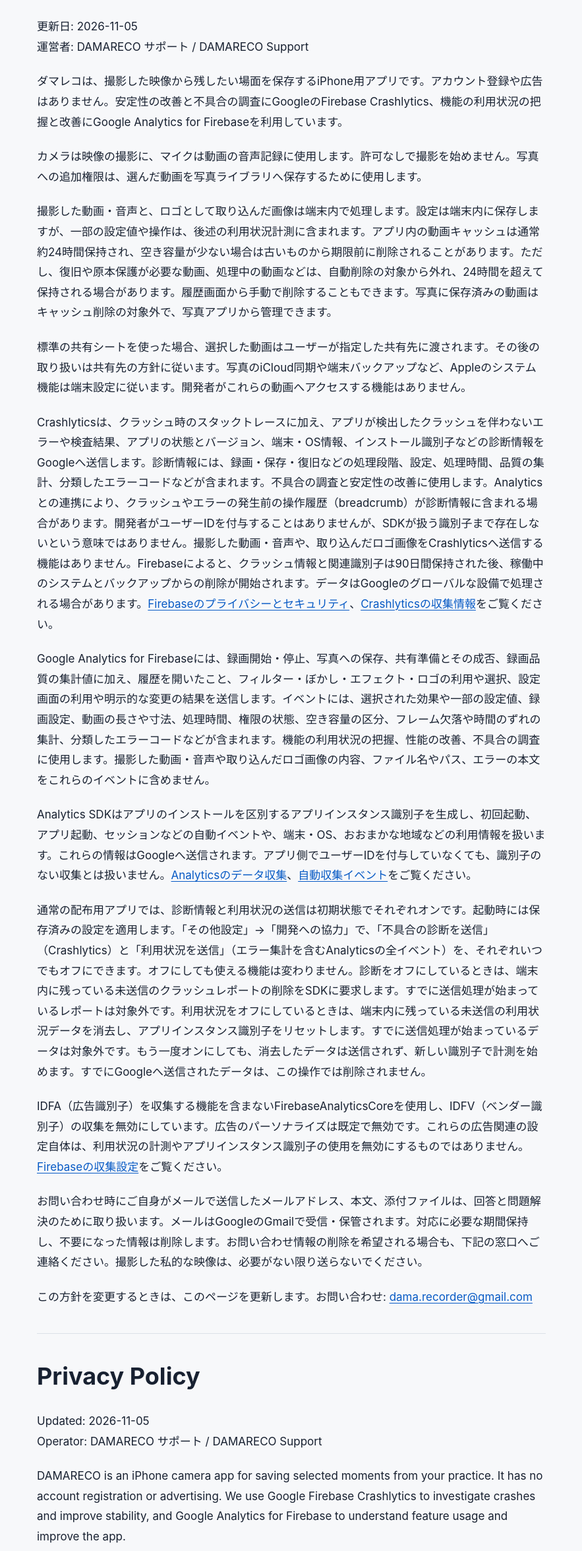
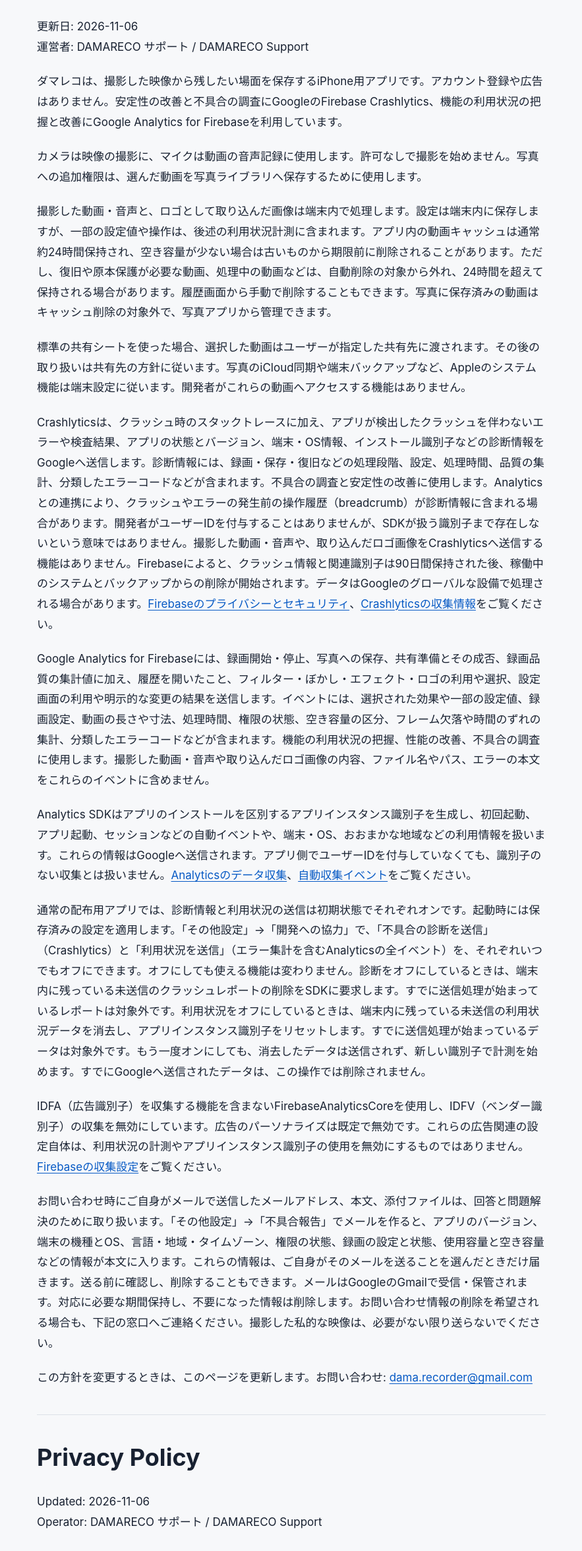
Before and after one commit to hiralin/damareco-site, a plain HTML site: page privacy.html in a window 1280 px wide. Shown: the part 185-2535 px from the top of the page at 66% size, without its empty margins (198-1081 px from the left). Drawn offline with Linux system fonts and the light colour scheme.

Commit message:
不具合報告のメールに端末の情報が入り、送ると選んだときだけ届くことを書く
アプリの「その他設定」→「不具合報告」で作るメールに、アプリが端末とアプリの情報を入れること、利用者がそのメールを送ると選んだときだけ届くこと、送る前に確認・削除できることを日英で書く。原稿は hiralin/damareco#257。更新日を 2026-11-06 にする。

Co-Authored-By: Claude Opus 5.5 <noreply@anthropic.com>

```diff
--- a/privacy.html
+++ b/privacy.html
@@ -1,5 +1,5 @@
 <!doctype html><html lang="ja"><head><meta charset="utf-8"><meta name="viewport" content="width=device-width, initial-scale=1"><meta name="color-scheme" content="light dark"><title>プライバシーポリシー / Privacy Policy | DAMARECO</title><meta name="description" content="ダマレコ / DAMARECO の公式サポートとプライバシーポリシー。"><link rel="stylesheet" href="style.css"></head><body><header><a href="index.html">ダマレコ <span lang="en">DAMARECO</span></a><nav aria-label="ページ"><a href="support.html">サポート</a><a href="privacy.html">Privacy</a></nav></header><main><h1>ダマレコ / DAMARECO プライバシーポリシー</h1>
-<p>更新日: 2026-11-05<br>運営者: DAMARECO サポート / DAMARECO Support</p>
+<p>更新日: 2026-11-06<br>運営者: DAMARECO サポート / DAMARECO Support</p>
 <p>ダマレコは、撮影した映像から残したい場面を保存するiPhone用アプリです。アカウント登録や広告はありません。安定性の改善と不具合の調査にGoogleのFirebase Crashlytics、機能の利用状況の把握と改善にGoogle Analytics for Firebaseを利用しています。</p>
 <p>カメラは映像の撮影に、マイクは動画の音声記録に使用します。許可なしで撮影を始めません。写真への追加権限は、選んだ動画を写真ライブラリへ保存するために使用します。</p>
 <p>撮影した動画・音声と、ロゴとして取り込んだ画像は端末内で処理します。設定は端末内に保存しますが、一部の設定値や操作は、後述の利用状況計測に含まれます。アプリ内の動画キャッシュは通常約24時間保持され、空き容量が少ない場合は古いものから期限前に削除されることがあります。ただし、復旧や原本保護が必要な動画、処理中の動画などは、自動削除の対象から外れ、24時間を超えて保持される場合があります。履歴画面から手動で削除することもできます。写真に保存済みの動画はキャッシュ削除の対象外で、写真アプリから管理できます。</p>
@@ -9,11 +9,11 @@
 <p>Analytics SDKはアプリのインストールを区別するアプリインスタンス識別子を生成し、初回起動、アプリ起動、セッションなどの自動イベントや、端末・OS、おおまかな地域などの利用情報を扱います。これらの情報はGoogleへ送信されます。アプリ側でユーザーIDを付与していなくても、識別子のない収集とは扱いません。<a href="https://support.google.com/firebase/answer/6318039">Analyticsのデータ収集</a>、<a href="https://support.google.com/analytics/answer/9234069">自動収集イベント</a>をご覧ください。</p>
 <p>通常の配布用アプリでは、診断情報と利用状況の送信は初期状態でそれぞれオンです。起動時には保存済みの設定を適用します。「その他設定」→「開発への協力」で、「不具合の診断を送信」（Crashlytics）と「利用状況を送信」（エラー集計を含むAnalyticsの全イベント）を、それぞれいつでもオフにできます。オフにしても使える機能は変わりません。診断をオフにしているときは、端末内に残っている未送信のクラッシュレポートの削除をSDKに要求します。すでに送信処理が始まっているレポートは対象外です。利用状況をオフにしているときは、端末内に残っている未送信の利用状況データを消去し、アプリインスタンス識別子をリセットします。すでに送信処理が始まっているデータは対象外です。もう一度オンにしても、消去したデータは送信されず、新しい識別子で計測を始めます。すでにGoogleへ送信されたデータは、この操作では削除されません。</p>
 <p>IDFA（広告識別子）を収集する機能を含まないFirebaseAnalyticsCoreを使用し、IDFV（ベンダー識別子）の収集を無効にしています。広告のパーソナライズは既定で無効です。これらの広告関連の設定自体は、利用状況の計測やアプリインスタンス識別子の使用を無効にするものではありません。<a href="https://firebase.google.com/docs/analytics/ios/configure-data-collection">Firebaseの収集設定</a>をご覧ください。</p>
-<p>お問い合わせ時にご自身がメールで送信したメールアドレス、本文、添付ファイルは、回答と問題解決のために取り扱います。メールはGoogleのGmailで受信・保管されます。対応に必要な期間保持し、不要になった情報は削除します。お問い合わせ情報の削除を希望される場合も、下記の窓口へご連絡ください。撮影した私的な映像は、必要がない限り送らないでください。</p>
+<p>お問い合わせ時にご自身がメールで送信したメールアドレス、本文、添付ファイルは、回答と問題解決のために取り扱います。「その他設定」→「不具合報告」でメールを作ると、アプリのバージョン、端末の機種とOS、言語・地域・タイムゾーン、権限の状態、録画の設定と状態、使用容量と空き容量などの情報が本文に入ります。これらの情報は、ご自身がそのメールを送ることを選んだときだけ届きます。送る前に確認し、削除することもできます。メールはGoogleのGmailで受信・保管されます。対応に必要な期間保持し、不要になった情報は削除します。お問い合わせ情報の削除を希望される場合も、下記の窓口へご連絡ください。撮影した私的な映像は、必要がない限り送らないでください。</p>
 <p>この方針を変更するときは、このページを更新します。お問い合わせ: <a href="mailto:dama.recorder@gmail.com">dama.recorder@gmail.com</a></p>
 <hr>
 <h1>Privacy Policy</h1>
-<p>Updated: 2026-11-05<br>Operator: DAMARECO サポート / DAMARECO Support</p>
+<p>Updated: 2026-11-06<br>Operator: DAMARECO サポート / DAMARECO Support</p>
 <p>DAMARECO is an iPhone camera app for saving selected moments from your practice. It has no account registration or advertising. We use Google Firebase Crashlytics to investigate crashes and improve stability, and Google Analytics for Firebase to understand feature usage and improve the app.</p>
 <p>Camera access records video. Microphone access records its sound. Photos add permission saves the clips you select to your photo library.</p>
 <p>Recorded video and audio, and images imported as logos, are processed on your device. Preferences are stored on your device, while some setting values and actions are included in the usage measurement described below. In-app video caches normally remain for about 24 hours; older caches may be removed earlier when storage is low. Videos needed for recovery or original protection, and videos still in use by an operation, may be excluded from automatic cleanup and kept for longer than 24 hours. You can also remove them from history. Cache cleanup does not remove videos already saved to Photos, which you can manage in the Photos app.</p>
@@ -23,7 +23,7 @@
 <p>The Analytics SDK generates an app-instance identifier for each installation and handles automatic events such as first launches, app opens, and sessions, along with device, OS, and approximate geography information. This information is sent to Google. Not assigning developer user IDs does not mean collection has no identifiers. See <a href="https://support.google.com/firebase/answer/6318039">Analytics data collection</a> and <a href="https://support.google.com/analytics/answer/9234069">automatically collected events</a>.</p>
 <p>In the normal release app, sending diagnostics and usage data is on by default for each purpose. Saved preferences are applied at launch. In &#x201C;Other settings&#x201D; → &#x201C;Help Improve the App&#x201D;, you can independently turn off &#x201C;Send Diagnostics&#x201D; (Crashlytics) and &#x201C;Send Usage Data&#x201D; (all Analytics events, including error counts) at any time. Turning either off does not limit any features. When diagnostics are off, the app asks the SDK to delete unsent crash reports that remain on your device. Reports already being sent are not affected. When usage data is off, the app clears unsent usage data remaining on your device and resets the app-instance identifier. Data already being sent is not affected. If you turn it back on, the cleared data is not sent, and measurement starts with a new identifier. Data already sent to Google is not deleted by this action.</p>
 <p>The app uses FirebaseAnalyticsCore without IDFA collection capability, disables IDFV collection, and disables advertising personalization by default. These advertising-related settings themselves do not disable usage measurement or app-instance identifiers. See <a href="https://firebase.google.com/docs/analytics/ios/configure-data-collection">Firebase collection settings</a>.</p>
-<p>Your email address, message, and attachments voluntarily sent to support are used to respond and resolve your request. Support email is received and stored using Google Gmail. We retain it as needed to handle your request and delete information when no longer needed. You may also contact us to request deletion of support correspondence. Please do not send private recordings unless needed.</p>
+<p>Your email address, message, and attachments voluntarily sent to support are used to respond and resolve your request. If you use &#x201C;Other settings&#x201D; → &#x201C;Report a bug&#x201D; to create an email, the app adds information such as the app version, device model and OS, language, region and time zone, permission status, recording settings and status, and storage used and available to the message. This information reaches us only if you choose to send that email, and you can review or delete it before sending. Support email is received and stored using Google Gmail. We retain it as needed to handle your request and delete information when no longer needed. You may also contact us to request deletion of support correspondence. Please do not send private recordings unless needed.</p>
 <p>Changes to this policy will be posted here. Contact: <a href="mailto:dama.recorder@gmail.com">dama.recorder@gmail.com</a></p>
 <h2>このウェブサイト / This website</h2>
 <p>このサイトはGitHub Pagesで配信しています。アクセス解析、広告、埋め込みコンテンツは追加していません。ホスティング提供者のGitHubは、配信やセキュリティのためにIPアドレスなどのアクセス情報を処理する場合があります。詳しくはGitHubのプライバシーステートメントをご覧ください。</p>
```
